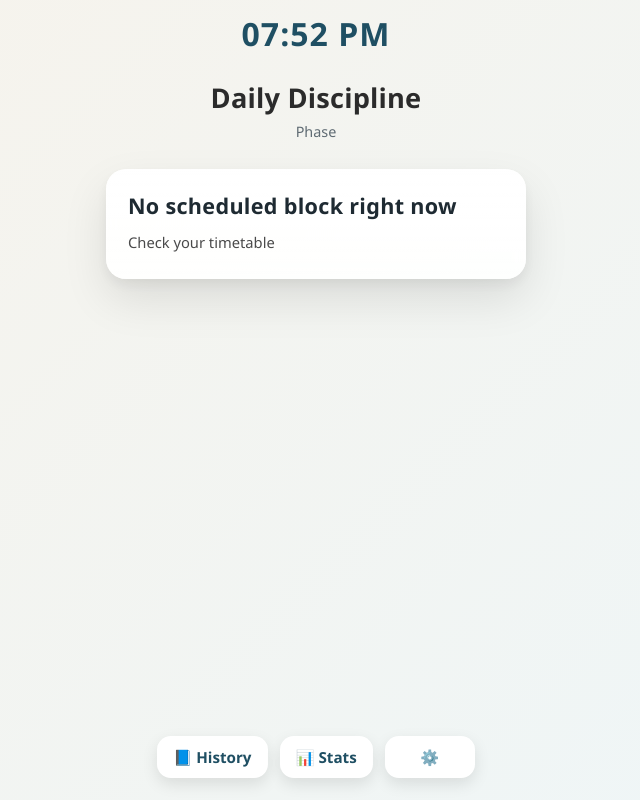
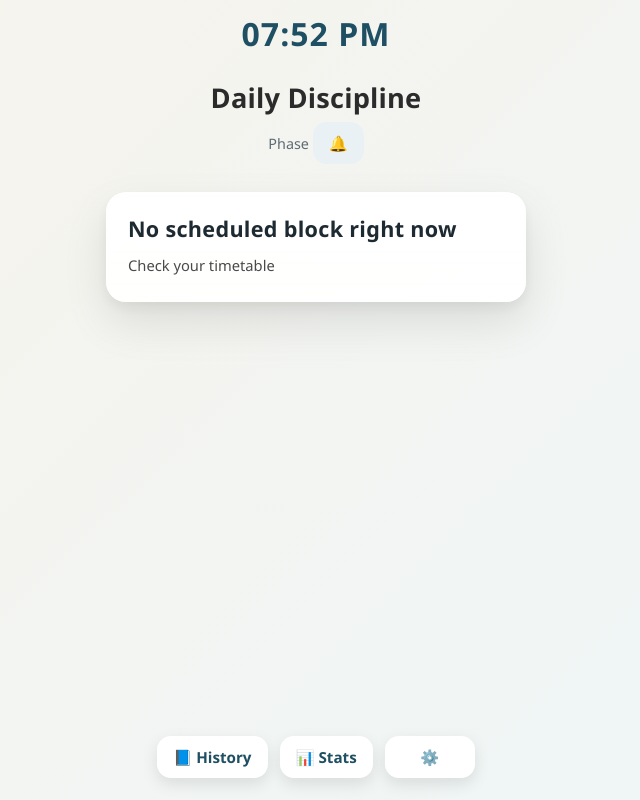
Before and after one commit to Sdjishan552/Haabit-tracker, a plain HTML site: page index.html in a window 1280 px wide. Shown: the whole page, without its empty margins (324-964 px from the left). Drawn offline with Linux system fonts and the light colour scheme.

Commit message:
Enhance header with notifications button
Added a notifications button and updated header layout.

```diff
--- a/index.html
+++ b/index.html
@@ -19,10 +19,14 @@
 <div id="liveClock" class="live-clock"></div>
 
   <!-- HEADER -->
-  <header>
-    <h1>Daily Discipline</h1>
-    <div id="phaseInfo">Loading…</div>
-  </header>
+  <header class="home-header">
+  <h1>Daily Discipline</h1>
+
+  <div class="header-right">
+    <span id="phaseInfo">Loading…</span>
+    <button class="bell-btn" onclick="goNotifications()">🔔</button>
+  </div>
+</header>
 
 
     <!-- MAIN CONTENT -->
@@ -54,6 +58,9 @@
         .catch(err => console.error('Service Worker registration failed:', err));
     });
   }
+  function goNotifications() {
+    location.href = "notifications.html";
+  }
 </script>
 </body>
 </html>
```
